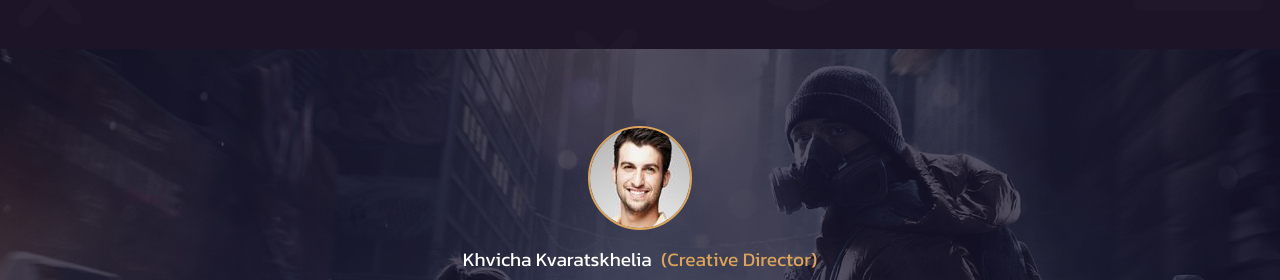
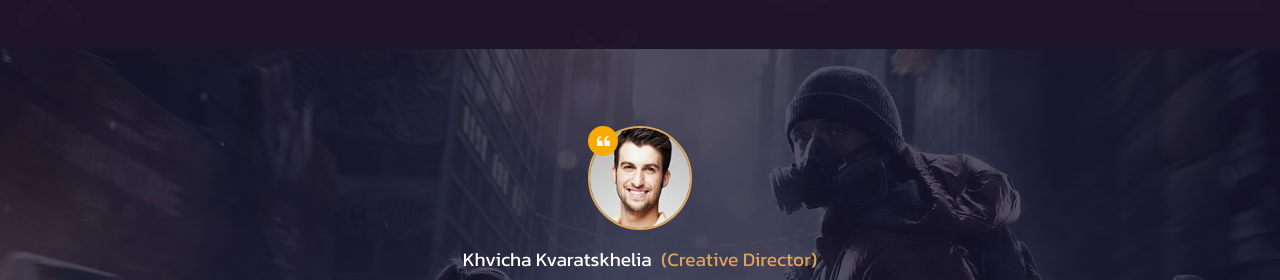
Before and after one commit to umbertofaenza/proj-html-vuejs, a Vue app: page / in a window 1280 px wide. Shown: the part 4060-4340 px from the top of the page. Built offline with nearby package versions, Linux system fonts and the light colour scheme.

Commit message:
feat: add quote-icon next to profile image

```diff
--- a/src/components/other_components/QuoteSlider.vue
+++ b/src/components/other_components/QuoteSlider.vue
@@ -42,7 +42,13 @@ export default {
       >
         <!-- pic -->
         <div class="profile-pic">
-          <img :src="this.store.quoteSliderData[activeSlide].profilePic" />
+          <div class="quote-icon">
+            <img src="/img/quote.png" />
+          </div>
+          <img
+            class="main-img"
+            :src="this.store.quoteSliderData[activeSlide].profilePic"
+          />
         </div>
         <!-- name -->
         <div class="profile-name">
@@ -85,9 +91,26 @@ export default {
   font-size: 1.2rem;
 
   .profile-pic {
-    border-radius: 50%;
-    overflow: hidden;
-    border: 2px solid $secondary-color-light;
+    position: relative;
+
+    .main-img {
+      border-radius: 50%;
+      border: 2px solid $secondary-color-light;
+    }
+    .quote-icon {
+      background-color: $secondary-color;
+      width: 30px;
+      aspect-ratio: 1;
+      border-radius: 50%;
+
+      display: flex;
+      justify-content: center;
+      align-items: center;
+
+      position: absolute;
+      top: 0;
+      left: 0;
+    }
   }
 
   .profile-name {
```
Also changed, not shown: public/img/quote.png (added).
